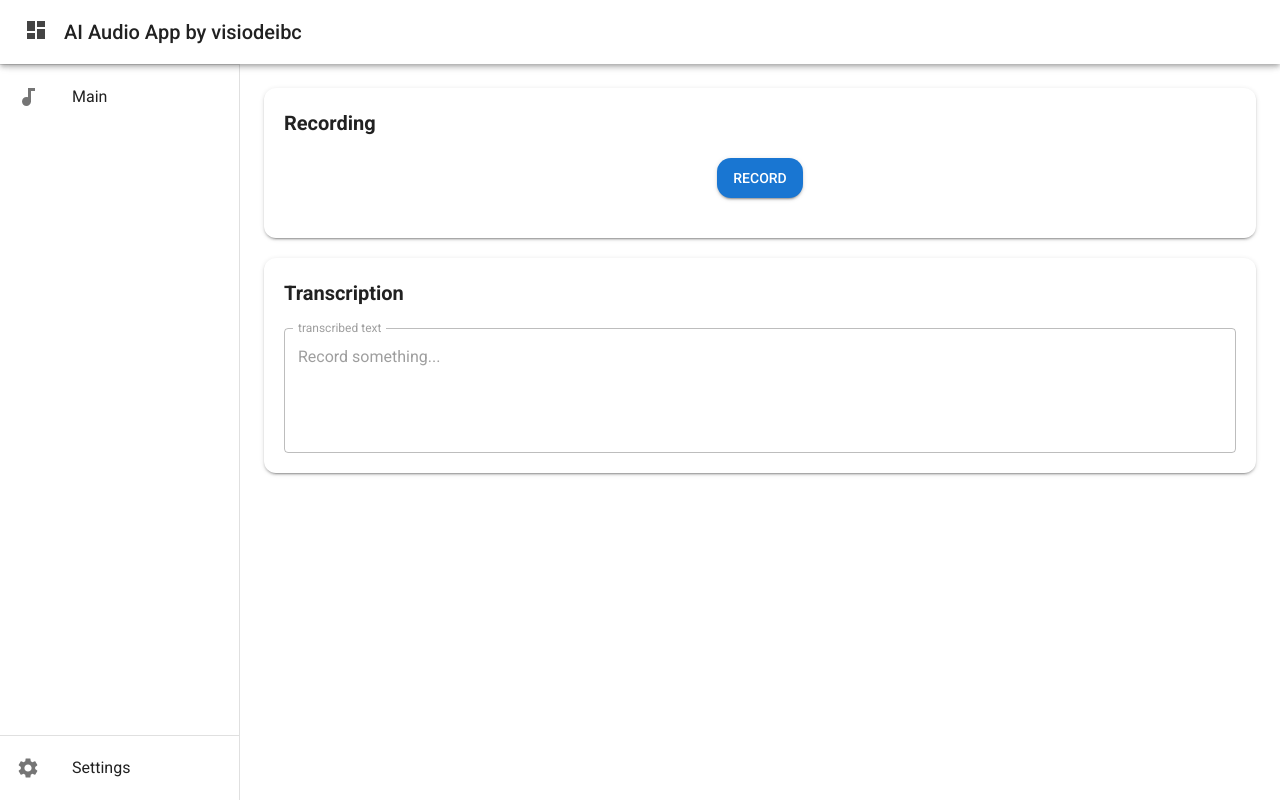
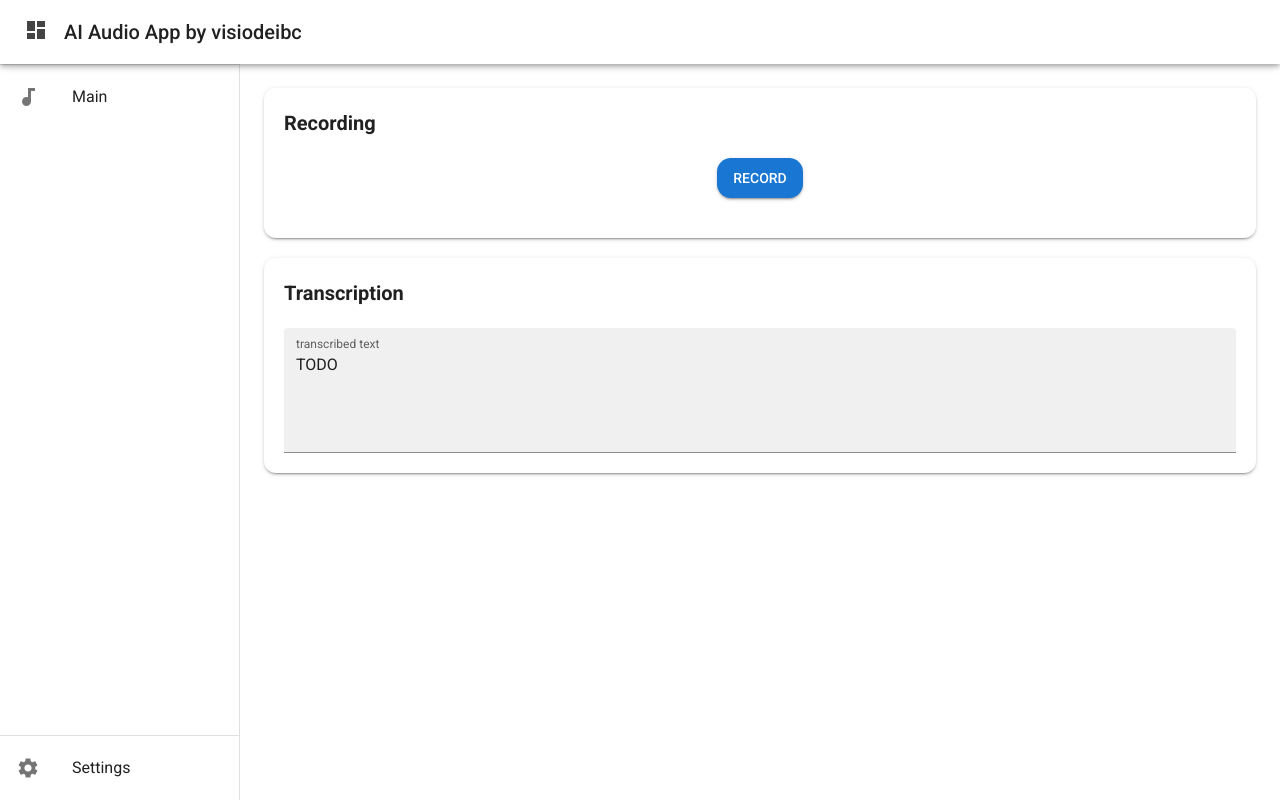
Before and after one commit to visiodeibc/pr-voice-ai, a Next.js app in the folder voice-ai-front/: page / in a window 1280 px wide. Built offline with nearby package versions, Linux system fonts and the light colour scheme.

Commit message:
view only apply

```diff
--- a/voice-ai-front/src/app/page.tsx
+++ b/voice-ai-front/src/app/page.tsx
@@ -176,8 +176,9 @@ export default function HomePage() {
                     label="transcribed text"
                     multiline
                     rows={4}
-                    defaultValue="Record something..."
-                    disabled
+                    value={'TODO'}
+                    variant="filled"
+                    aria-readonly
                 />
             </Box>
         </>
```
